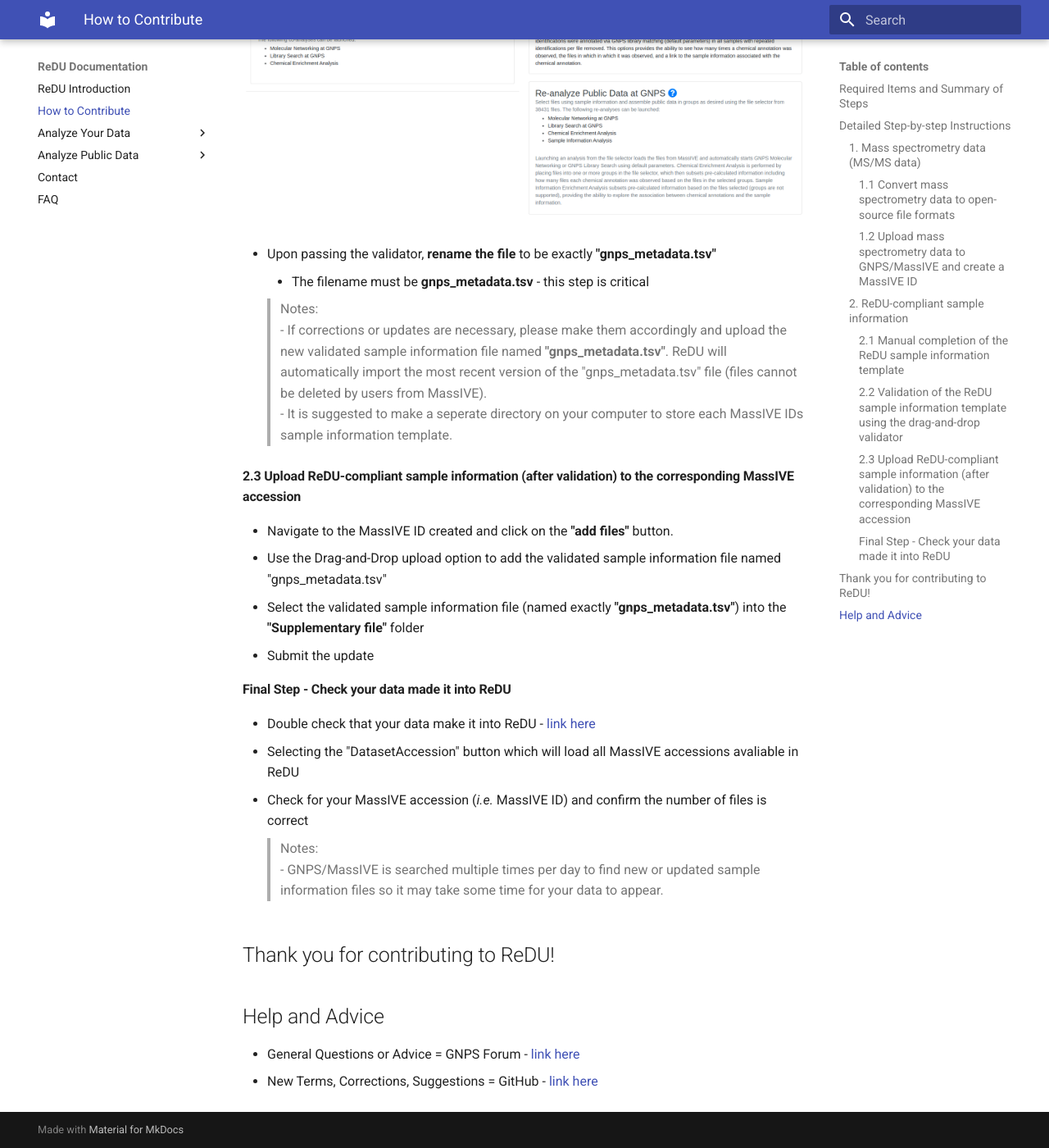
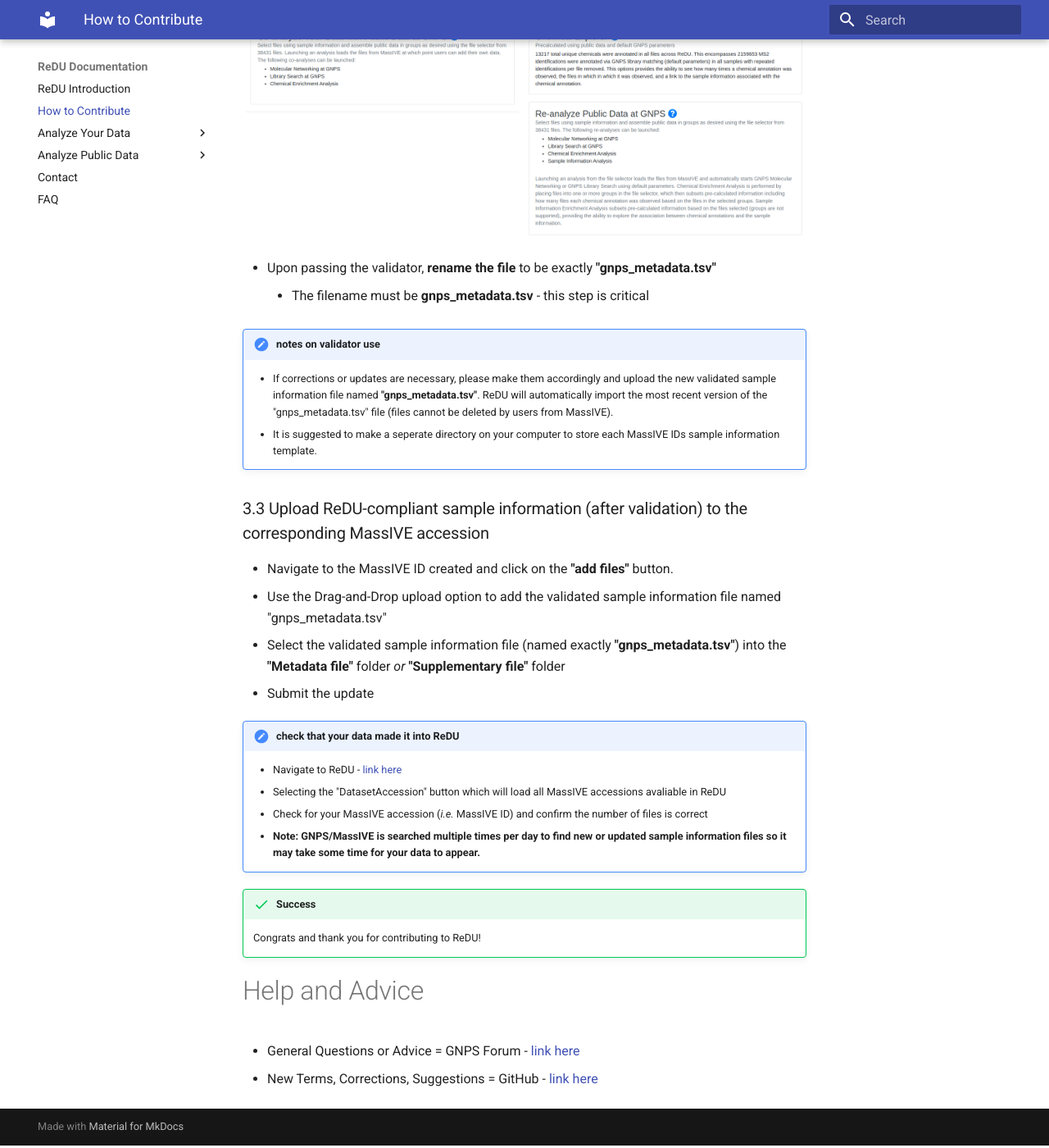
Before and after one commit to mwang87/ReDU-MS2-Documentation, an MkDocs documentation site: the page built from docs/HowtoContribute.md, in a window 1280 px wide and 1400 px high, scrolled down 4125 px. Shown: the whole window at 82% size. Built offline with MkDocs 1.6.1 and Material for MkDocs 9.7.7, drawn with Linux system fonts in a browser that asks for light colours; some of the changed text lies outside the part shown.

Commit message:
Update HowtoContribute.md
update to formatting and documentation

```diff
--- a/docs/HowtoContribute.md
+++ b/docs/HowtoContribute.md
@@ -1,48 +1,46 @@
 # How to Contribute to ReDU
 
----
-
-## Required Items and Summary of Steps
-
-!!! info "Required Items of Summary of Steps"
-	1. **Mass spectrometry data (MS/MS data)**
+!!! info "Required Items"
+	1. **A free MassIVE account is required to contribute data and a free GNPS account is required to analyze data.**
+		- Please sign-up at the MassIVE homepage - [link here](https://massive.ucsd.edu/ProteoSAFe/static/massive.jsp)
+		- Please sign-up at the GNPS homepage - [link here](https://gnps.ucsd.edu/ProteoSAFe/static/gnps-splash.jsp)
+	2. **Mass spectrometry data (MS/MS data)**
 		- Data converted to open-format (.mzXML or .mzML)
 		- Data uploaded to MassIVE [link here](https://massive.ucsd.edu/ProteoSAFe/static/massive.jsp) as a public dataset
-	2. **ReDU-compliant sample information**
+	3. **ReDU-compliant sample information**
 		- Manual completion of the **ReDU sample information template** ([link here](https://docs.google.com/spreadsheets/d/1v71bnUd8fiXX51zuZIUAvYETWmpwFQj-M3mu4CNsHBU/edit?usp=sharing))
 		- Validation of the ReDU sample information template using the drag-and-drop validator [link here](https://redu.ucsd.edu/ReDUValidator)
 		- Upload ReDU-compliant sample information (after validation) to the corresponding MassIVE accession
 
 ---
 
-## Detailed Step-by-step Instructions
+# Detailed Step-by-step Instructions
 
-### 1. **Mass spectrometry data (MS/MS data)**
+## 1. Sign-up for a free MassIVE and GNPS account
+- Please sign-up at the MassIVE homepage - [link here](https://massive.ucsd.edu/ProteoSAFe/static/massive.jsp)
+- Please sign-up at the GNPS homepage - [link here](https://gnps.ucsd.edu/ProteoSAFe/static/gnps-splash.jsp)
 
-#### 1.1 Convert mass spectrometry data to open-source file formats
-- Convert data
+## 2. Mass spectrometry data (MS/MS data)
 
+### 2.1 Convert mass spectrometry data to open-source file formats
 ??? info "links to info on data conversion"
     - Instructions on file conversion software - [link here](https://github.com/CCMS-UCSD/GNPSDocumentation/blob/master/docs/fileconversion.md)
     - Information on accepted open-source files formats - [link here](https://github.com/CCMS-UCSD/GNPSDocumentation/blob/master/docs/isgnpsright.md)
 
-#### 1.2 Upload mass spectrometry data to GNPS/MassIVE and create a MassIVE ID
+### 2.2 Upload mass spectrometry data to GNPS/MassIVE and create a MassIVE ID
 - Launch the "Submit your data" workflow to submit your data to MassIVE - [link here](https://massive.ucsd.edu/ProteoSAFe/static/massive.jsp?redirect=auth)) - to create a MassIVE ID. **The title must beginning with "GNPS"**
 - You will receive an email when the workflow has completed.
 - After complete, make the MassIVE ID public by clicking the **"make public"** button.
 - Please click the **"convert spectra"** button to expedite inclusion in ReDU.
-
-!!! note
-	A free GNPS/MassIVE account is required. Please sign-up at the MassIVE homepage - [link here](https://massive.ucsd.edu/ProteoSAFe/static/massive.jsp)
 
 ??? info "links to info on uploading data and making datasets in MassIVE"
     - Information on making datasets in MassIVE - [link here](https://ccms-ucsd.github.io/GNPSDocumentation/datasets/)
 	- Suggested FTP clients - [link here](https://ccms-ucsd.github.io/GNPSDocumentation/fileupload/)
 	- We encourage the upload of vendor-specific raw data, *e.g.* .raw (Thermo) and .d (Bruker and Agilent), in addition to open-source file formats (.mzXML, .mzML, or .mgf). <br>
 
-### 2. **ReDU-compliant sample information**
+## 3. **ReDU-compliant sample information**
 
-#### 2.1 Manual completion of the ReDU sample information template
+### 3.1 Manual completion of the ReDU sample information template
 - Navigate to the ReDU Sample Information Template - [link here](https://docs.google.com/spreadsheets/d/1v71bnUd8fiXX51zuZIUAvYETWmpwFQj-M3mu4CNsHBU/edit?usp=sharing)
 - Save a copy of the sample information template by going to **"File - Make a copy"** into a personal google drive
 
@@ -50,22 +48,17 @@
 
 - Fill in sample information using drop-downs when applicable (grey columns at the end of the template are automatically entered using formulae).
 
+![Fill in information](images/Sample_Template_Fill.gif)
+
 !!! notes "notes on using the sample information template"
+	- One template is required per MassIVE ID
+	- It is highly recommended to fill the template in Google Sheets
+	- ReDU uses a controlled vocublary - the accepted terms are listed in the "ReDUMS2_controlled_vocabulary" tab per column. **If you require terms that are not avaliable, please raise an issue on GitHub - [link here](https://github.com/mwang87/ReDU-MS2-GNPS).**
 	- Columns and values are defined on the readme tab in the template.
-	- The filename in the sample information file must match the data uploaded to MassIVE (.mzML or .mzXML).
+	- The filename in the sample information file must match the data uploaded to MassIVE (.mzML or .mzXML). Any conflict between identically named files will result in their exclusion.
 	- When copying and pasting from another spreadsheet, please **copy + special paste** so as to not chance the cell formulae or formatting.
 
-
-![Fill in information](images/Sample_Template_Fill.gif)
-
-- ReDU uses a controlled vocublary - the accepted terms are listed in the "ReDUMS2_controlled_vocabulary" tab per column. **If you require terms that are not avaliable, please raise an issue on GitHub - [link here](https://github.com/mwang87/ReDU-MS2-GNPS).**
-
-     > Notes: <br>
-      - One template is required per MassIVE ID. <br>
-      - It is highly recommended to fill the template in Google Sheets. <br>
-      - Any conflict between identically named files will result in their exclusion. <br>
-
-#### 2.2 Validation of the ReDU sample information template using the drag-and-drop validator
+### 3.2 Validation of the ReDU sample information template using the drag-and-drop validator
 - When complete, **delete all extra rows** of the template
 - Download from Google Sheets as a tab separated text file using **"File-Download as" and selecting "Tab-seperated values..."**
 
@@ -73,35 +66,34 @@
 
 - Navigate to the ReDU Sample Information Validator - [link here](https://redu.ucsd.edu/ReDUValidator)
 - Drag-and-drop or select your sample information file into the validator.
-    - A message will indicate if the files passes or not.
-    - Non-adherant information is displayed in the "Sample Information Validation Errors" panel - the row, column, and the accepted terms are listed.
-    - If errors occur, then please correct the non-adherant information in the template and repeat from 2C
+	- A message will indicate if the files passes or not.
+	- Non-adherant information is displayed in the "Sample Information Validation Errors" panel - the row, column, and the accepted terms are listed.
+	- If errors occur, then please correct the non-adherant information in the template and repeat from 2C
 
 ![Validate the Template](images/Validate.gif)
 
 - Upon passing the validator, **rename the file** to be exactly **"gnps_metadata.tsv"**
-    - The filename must be **gnps_metadata.tsv** - this step is critical
+	- The filename must be **gnps_metadata.tsv** - this step is critical
 
-     > Notes: <br>
-      - If corrections or updates are necessary, please make them accordingly and upload the new validated sample information file named **"gnps_metadata.tsv"**. ReDU will automatically import the most recent version of the "gnps_metadata.tsv" file (files cannot be deleted by users from MassIVE). <br>
-      - It is suggested to make a seperate directory on your computer to store each MassIVE IDs sample information template. <br>
+!!! notes "notes on validator use"
+	- If corrections or updates are necessary, please make them accordingly and upload the new validated sample information file named **"gnps_metadata.tsv"**. ReDU will automatically import the most recent version of the "gnps_metadata.tsv" file (files cannot be deleted by users from MassIVE).
+	- It is suggested to make a seperate directory on your computer to store each MassIVE IDs sample information template.
 
-#### 2.3 Upload ReDU-compliant sample information (after validation) to the corresponding MassIVE accession
+### 3.3 Upload ReDU-compliant sample information (after validation) to the corresponding MassIVE accession
 - Navigate to the MassIVE ID created and click on the **"add files"** button.
 - Use the Drag-and-Drop upload option to add the validated sample information file named "gnps_metadata.tsv"
-- Select the validated sample information file (named exactly **"gnps_metadata.tsv"**) into the **"Supplementary file"** folder
+- Select the validated sample information file (named exactly **"gnps_metadata.tsv"**) into the **"Metadata file"** folder *or* **"Supplementary file"** folder
 - Submit the update
 
-#### Final Step - Check your data made it into ReDU
-- Double check that your data make it into ReDU - [link here](https://redu.ucsd.edu/metadataselection)
-- Selecting the "DatasetAccession" button which will load all MassIVE accessions avaliable in ReDU
-- Check for your MassIVE accession (*i.e.* MassIVE ID) and confirm the number of files is correct
+!!! check "check that your data made it into ReDU"
+	- Navigate to ReDU - [link here](https://redu.ucsd.edu/metadataselection)
+	- Selecting the "DatasetAccession" button which will load all MassIVE accessions avaliable in ReDU
+	- Check for your MassIVE accession (*i.e.* MassIVE ID) and confirm the number of files is correct
+	- **Note: GNPS/MassIVE is searched multiple times per day to find new or updated sample information files so it may take some time for your data to appear.**
 
-     > Notes: <br>
-      - GNPS/MassIVE is searched multiple times per day to find new or updated sample information files so it may take some time for your data to appear. <br>
+!!! Success
+	Congrats and thank you for contributing to ReDU!
 
-## Thank you for contributing to ReDU!
-
-## Help and Advice
+# Help and Advice
 - General Questions or Advice = GNPS Forum - [link here](https://groups.google.com/forum/#!forum/molecular_networking_bug_reports) <br>
 - New Terms, Corrections, Suggestions = GitHub - [link here](https://github.com/mwang87/ReDU-MS2-GNPS)
```
